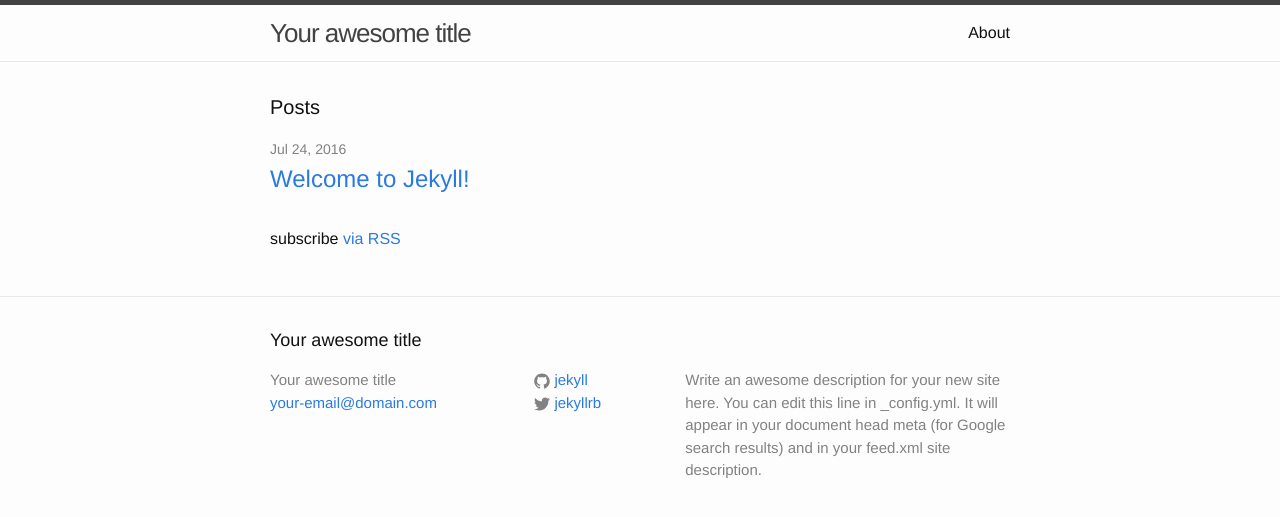
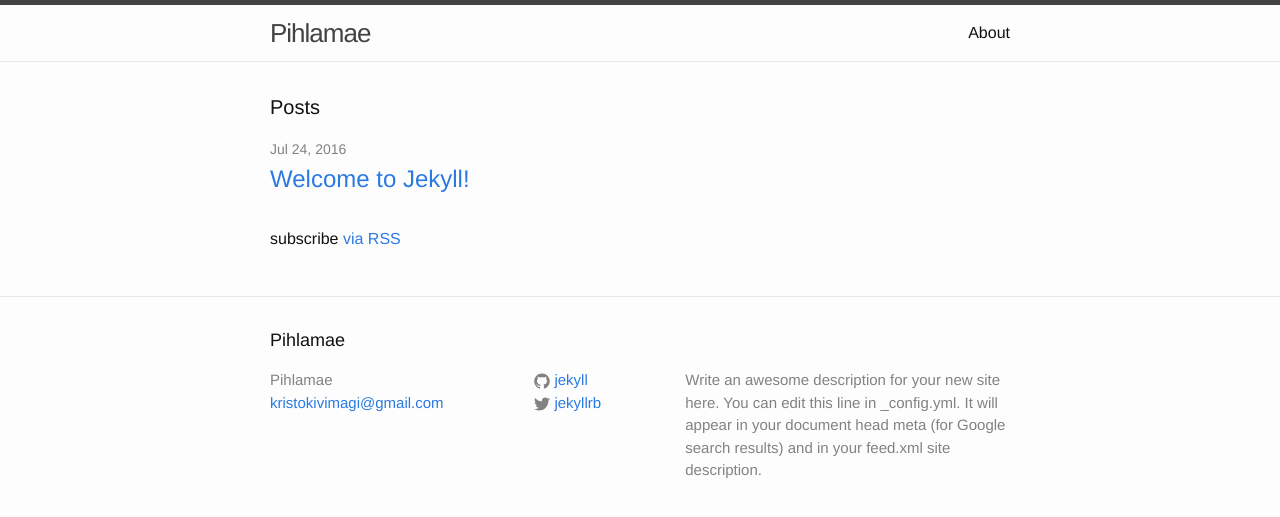
Before and after one commit to kasskristo/kasskristo.github.io, a Jekyll site: the page built from index.html, in a window 1280 px wide. Shown: the top 517 px of the page. Built offline with Jekyll 4.4.1, drawn with Linux system fonts in a browser that asks for light colours.

Commit message:
Update _config.yml

```diff
--- a/_config.yml
+++ b/_config.yml
@@ -6,8 +6,8 @@
 # 'jekyll serve'. If you change this file, please restart the server process.
 
 # Site settings
-title: Your awesome title
-email: your-email@domain.com
+title: Pihlamae
+email: kristokivimagi@gmail.com
 description: > # this means to ignore newlines until "baseurl:"
   Write an awesome description for your new site here. You can edit this
   line in _config.yml. It will appear in your document head meta (for
```
